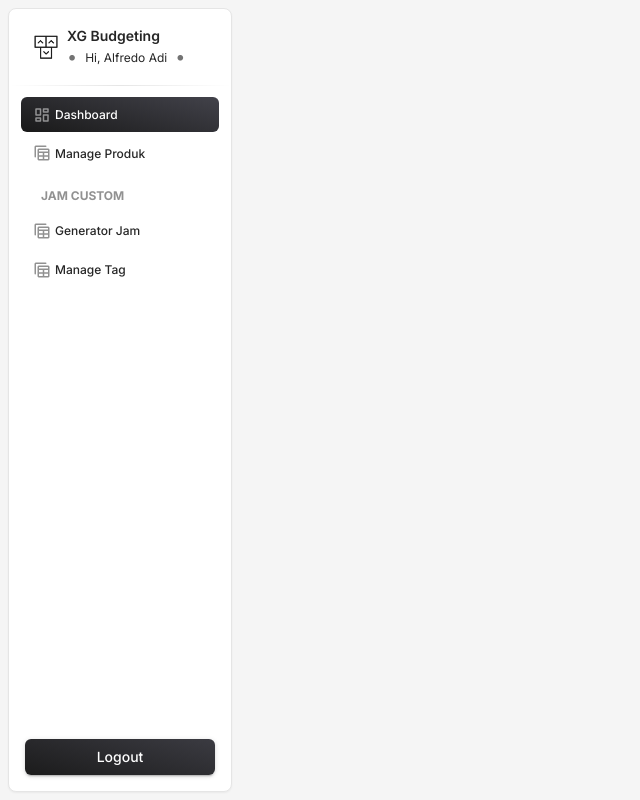
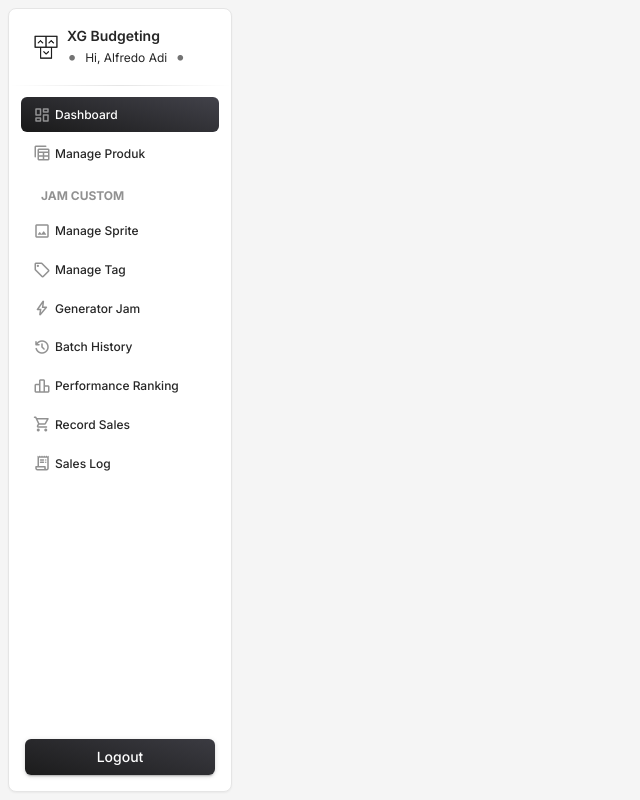
Before and after one commit to nichira21/Nexory, a PHP site: the page made by application/views/template_admin/header.php in a window 1280 px wide. Shown: the whole page, without its empty margins (0-640 px from the left). Run offline with PHP 8.4, Linux system fonts and the light colour scheme; the template is opened without the code that fills it, so the values that code supplies are empty; some libraries are stand-ins or nearby versions.

Commit message:
Update header.php

```diff
--- a/application/views/template_admin/header.php
+++ b/application/views/template_admin/header.php
@@ -161,18 +161,61 @@
                     <h6 class="ps-4 ms-2 text-uppercase text-xs text-dark font-weight-bolder opacity-5">Jam Custom</h6>
                 </li>
                 <li class="nav-item">
-                    <a class="nav-link text-dark" href="<?= base_url('Sprite') ?>">
-                        <i class="material-symbols-rounded opacity-5">table_view</i>
+                    <a class="nav-link text-dark"
+                        href="<?= base_url('index.php/SpriteController') ?>">
+                        <i class="material-symbols-rounded opacity-5">image</i>
+                        <span class="nav-link-text ms-1">Manage Sprite</span>
+                    </a>
+                </li>
+
+                <li class="nav-item">
+                    <a class="nav-link text-dark"
+                        href="<?= base_url('index.php/TagController') ?>">
+                        <i class="material-symbols-rounded opacity-5">sell</i>
+                        <span class="nav-link-text ms-1">Manage Tag</span>
+                    </a>
+                </li>
+
+                <li class="nav-item">
+                    <a class="nav-link text-dark"
+                        href="<?= base_url('index.php/GeneratorController') ?>">
+                        <i class="material-symbols-rounded opacity-5">bolt</i>
                         <span class="nav-link-text ms-1">Generator Jam</span>
                     </a>
                 </li>
-                </li>
+
                 <li class="nav-item">
-                    <a class="nav-link text-dark" href="<?= base_url('Tag') ?>">
-                        <i class="material-symbols-rounded opacity-5">table_view</i>
-                        <span class="nav-link-text ms-1">Manage Tag</span>
+                    <a class="nav-link text-dark"
+                        href="<?= base_url('index.php/GeneratorController/history') ?>">
+                        <i class="material-symbols-rounded opacity-5">history</i>
+                        <span class="nav-link-text ms-1">Batch History</span>
                     </a>
                 </li>
+
+                <li class="nav-item">
+                    <a class="nav-link text-dark"
+                        href="<?= base_url('index.php/CombinationController') ?>">
+                        <i class="material-symbols-rounded opacity-5">leaderboard</i>
+                        <span class="nav-link-text ms-1">Performance Ranking</span>
+                    </a>
+                </li>
+
+                <li class="nav-item">
+                    <a class="nav-link text-dark"
+                        href="<?= base_url('index.php/SalesController') ?>">
+                        <i class="material-symbols-rounded opacity-5">shopping_cart</i>
+                        <span class="nav-link-text ms-1">Record Sales</span>
+                    </a>
+                </li>
+
+                <li class="nav-item">
+                    <a class="nav-link text-dark"
+                        href="<?= base_url('index.php/SalesController/log') ?>">
+                        <i class="material-symbols-rounded opacity-5">receipt_long</i>
+                        <span class="nav-link-text ms-1">Sales Log</span>
+                    </a>
+                </li>
+
 
             </ul>
         </div>
```
